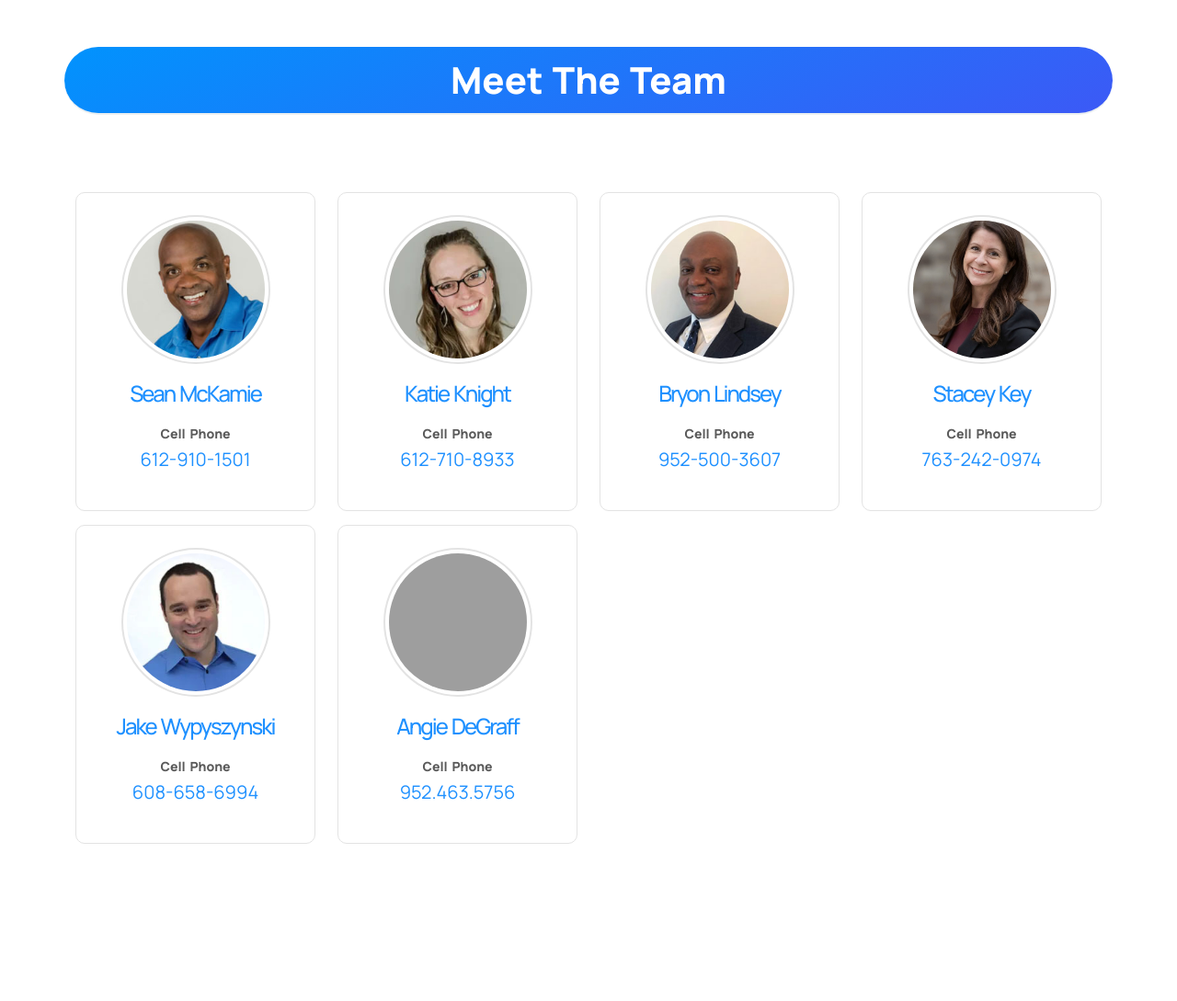
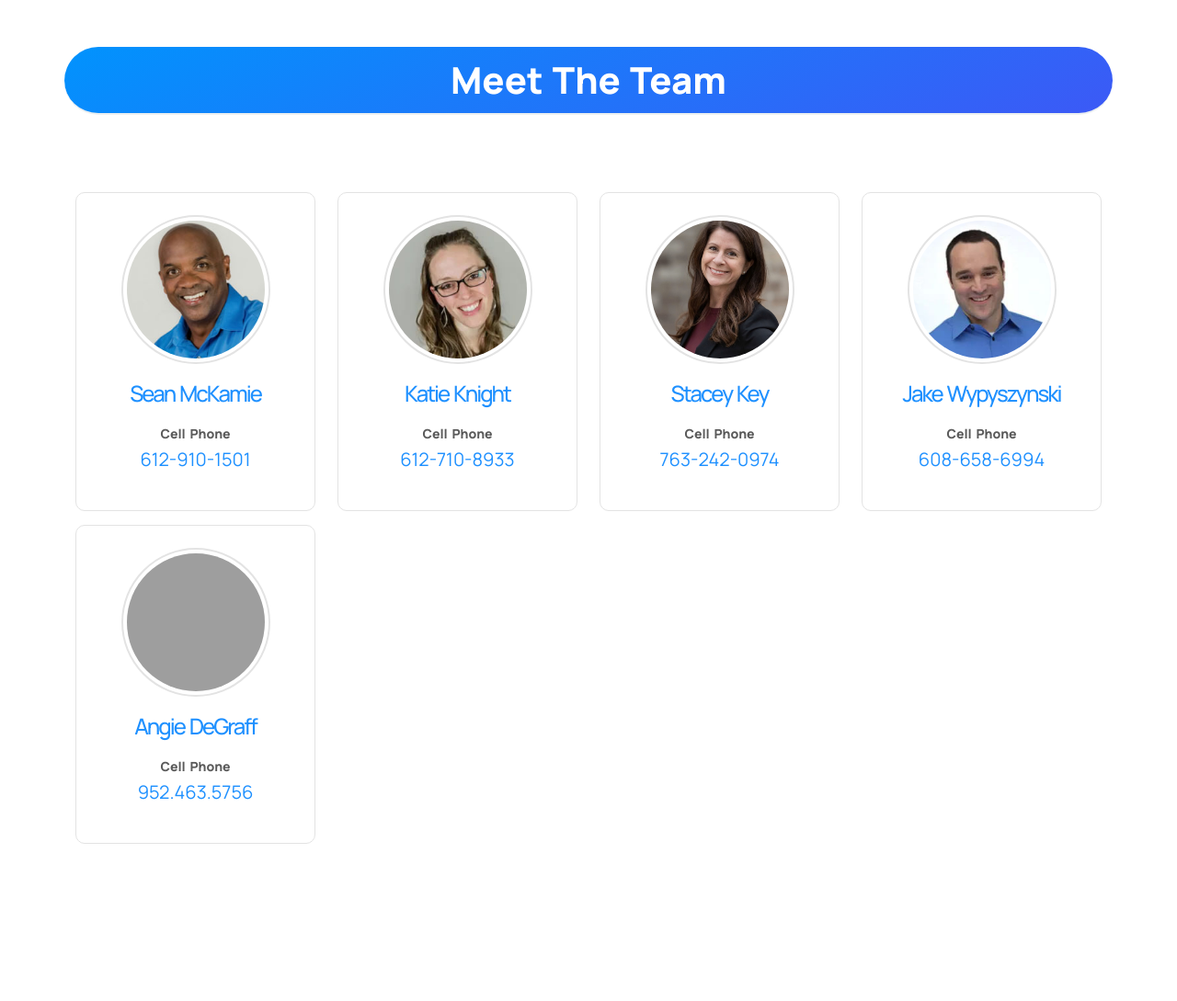
Before and after one commit to xtraordinaryDev/BallParkRealty, a PHP site: page / in a window 1280 px wide. Shown: the part 696-1785 px from the top of the page at 92% size. Run offline with PHP 8.4, Linux system fonts and the light colour scheme; data that the repository does not hold is empty; some libraries are stand-ins or nearby versions; grey boxes are pictures that could not be loaded.

Commit message:
removing byron

```diff
--- a/index.php
+++ b/index.php
@@ -102,23 +102,6 @@ if (isset($data['result']['reviews'])) {
 
                 <div class="wos-team_infobox2">
                   <a href="mailto: Katie@ballparkrealtymn.com"><i class="fa-regular fa-envelope"></i> Contact Katie</a>
-                </div>
-              </div>
-            </div>
-          </div>
-          <div class="col-lg-3 col-md-6 col-6 custom-w-100">
-            <div class="wos-team-box2">
-              <div class="wos-team-box-image2">
-                <a href="#"><img src="new-design-assets/images/team3.jpeg"></a>
-              </div>
-              <div class="wos-team-box-body2">
-                <h3><a href="#">Bryon Lindsey</a></h3>
-                <div class="wos-team-box-phone2">
-                  <p>Cell Phone <span><br><a href="tel:952-500-3607">952-500-3607</a></span></p>
-                </div>
-
-                <div class="wos-team_infobox2">
-                  <a href="mailto: Byron@Ballparkrealtymn.com"><i class="fa-regular fa-envelope"></i> Contact Bryon</a>
                 </div>
               </div>
             </div>
```
